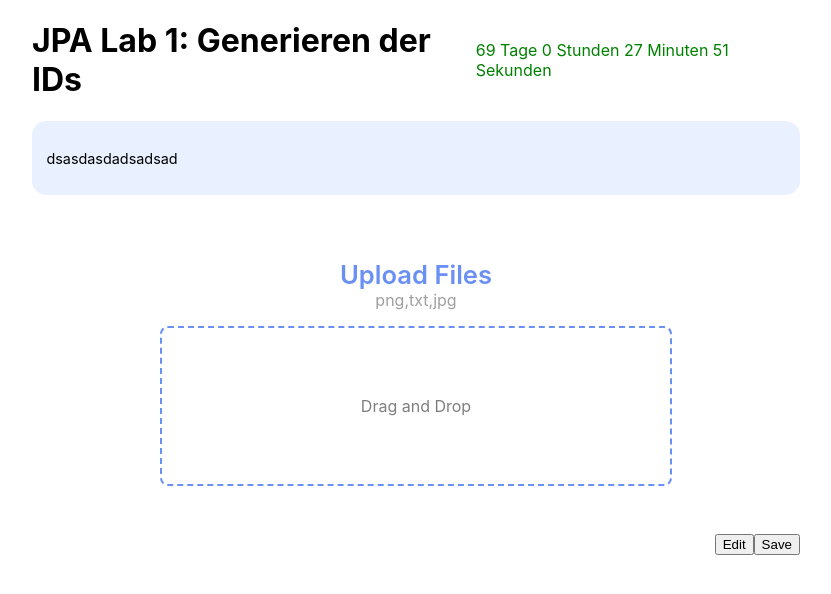
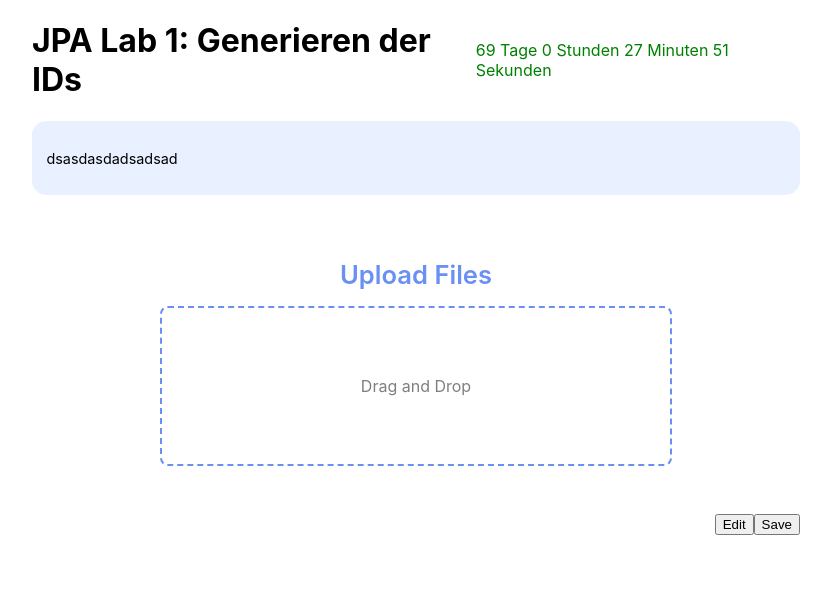
Before and after one commit to Elias-Traunbauer/school_collab, a Next.js app: page /assignment_edit in a window 1280 px wide. Shown: the top 594 px of the page, without its empty margins (224-1055 px from the left). Built offline with nearby package versions, Linux system fonts and the light colour scheme.

Commit message:
changed fileextention acceptance on instruction

```diff
--- a/components/file_upload.js
+++ b/components/file_upload.js
@@ -4,13 +4,13 @@ import Image from 'next/image';
 
 const File_Upload =  ({handleFilesUpdated,handleAcceptedFiles,title,edittmode = false}) => {
 
-    const [acceptedFilextentions,setAcceptedFilextentions] = useState(["png","txt","jpg"]);
+    const [acceptedFilextentions,setAcceptedFilextentions] = useState([]);
 
         function showFile(newFiles){
             let tmpArray = [];
             for(const newFile of newFiles){
                 const fileExtention = newFile.name.split('.');
-                if(acceptedFilextentions.includes(fileExtention[fileExtention.length-1])|| acceptedFilextentions.length == 0)
+                if(acceptedFilextentions.includes(fileExtention[fileExtention.length-1])|| acceptedFilextentions.length == 0 || edittmode)
                 tmpArray.push(newFile);
             }
             handleUpload(tmpArray);
```
